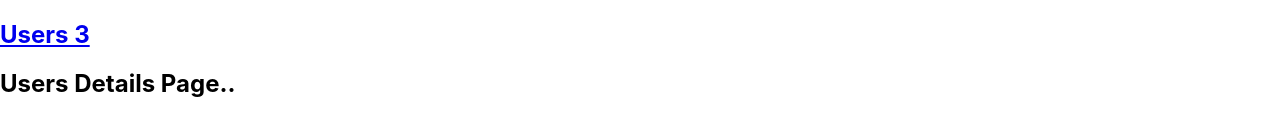
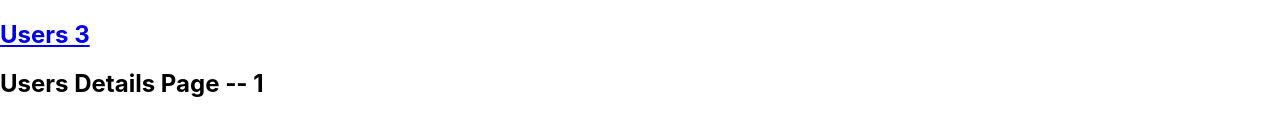
Before and after one commit to riazgul03/ReactJS, a React (Create React App) app in the folder react_router_demo/: page /users/1 in a window 1280 px wide. Shown: the part 211-346 px from the top of the page. Built offline with nearby package versions, Linux system fonts and the light colour scheme.

Commit message:
UseFarams In React Router

```diff
--- a/react_router_demo/src/Components/UsersDetails.js
+++ b/react_router_demo/src/Components/UsersDetails.js
@@ -1,9 +1,13 @@
 import React from 'react'
+import { useParams } from 'react-router-dom'
 
 function UsersDetails() {
+  // const UserId = useParams();
+  // const id = UserId.id;
+  const {id} = useParams();
   return (
     <div>
-        <h2>Users Details Page..</h2>
+        <h2>Users Details Page -- {id}</h2>
     </div>
   )
 }
```
